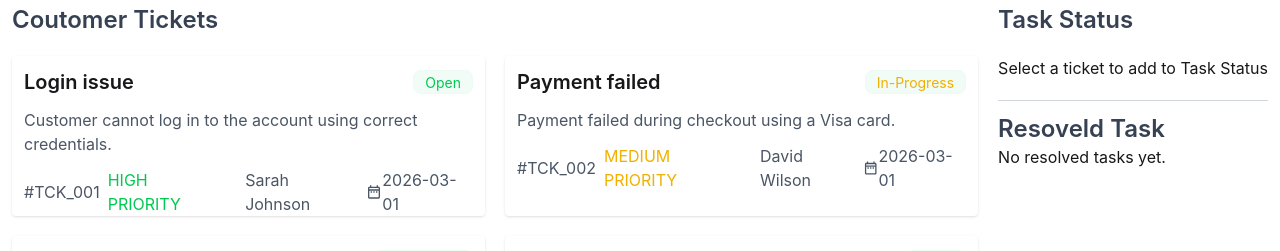
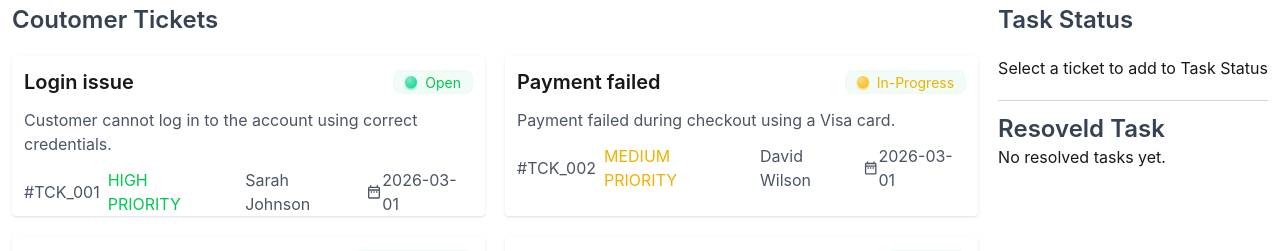
Before and after one commit to rabbani37/restart-Ticket-polit, a React (Vite) app: page / in a window 1280 px wide. Shown: the part 549-800 px from the top of the page. Built offline with nearby package versions, Linux system fonts and the light colour scheme.

Commit message:
add conditionaly style status

```diff
--- a/src/Component/Main/CustomerTickets/CustomerTicket.jsx
+++ b/src/Component/Main/CustomerTickets/CustomerTicket.jsx
@@ -12,7 +12,11 @@ const CustomerTicket = ({ ticket, handleAddToTicket }) => {
                 <div className="p-3 shadow rounded h-40 space-y-3 w-full">
                     <div className="flex justify-between items-center">
                         <h3 className="text-xl font-semibold"> {title}</h3>
-                        <div className={`badge badge-soft badge-success ${status==="Open"?"text-green-500":"text-yellow-500"}`}>{status}</div>
+                        <div className={`badge badge-soft badge-success ${status==="Open"?"text-green-500":"text-yellow-500"}`}>
+
+                             <div aria-label="status" className={`status status-lg ${status==="Open"?"status-success":"status-warning"}`}></div>
+                             <span> {status}</span>
+                             </div>
                     </div>
                     <p className="text-gray-600 ">{description}</p>
                     <div className="flex justify-baseline items-center gap-5 ">
```
